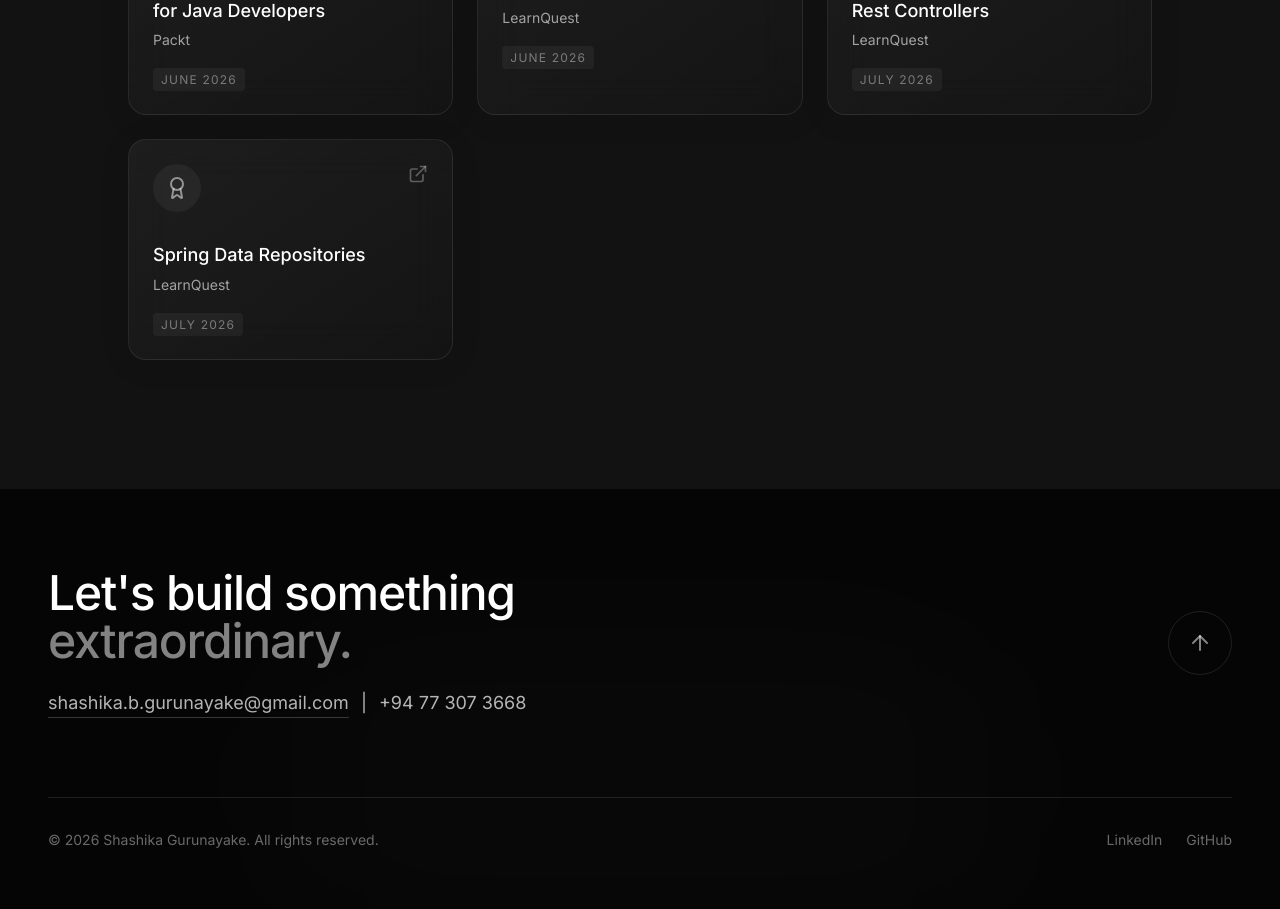
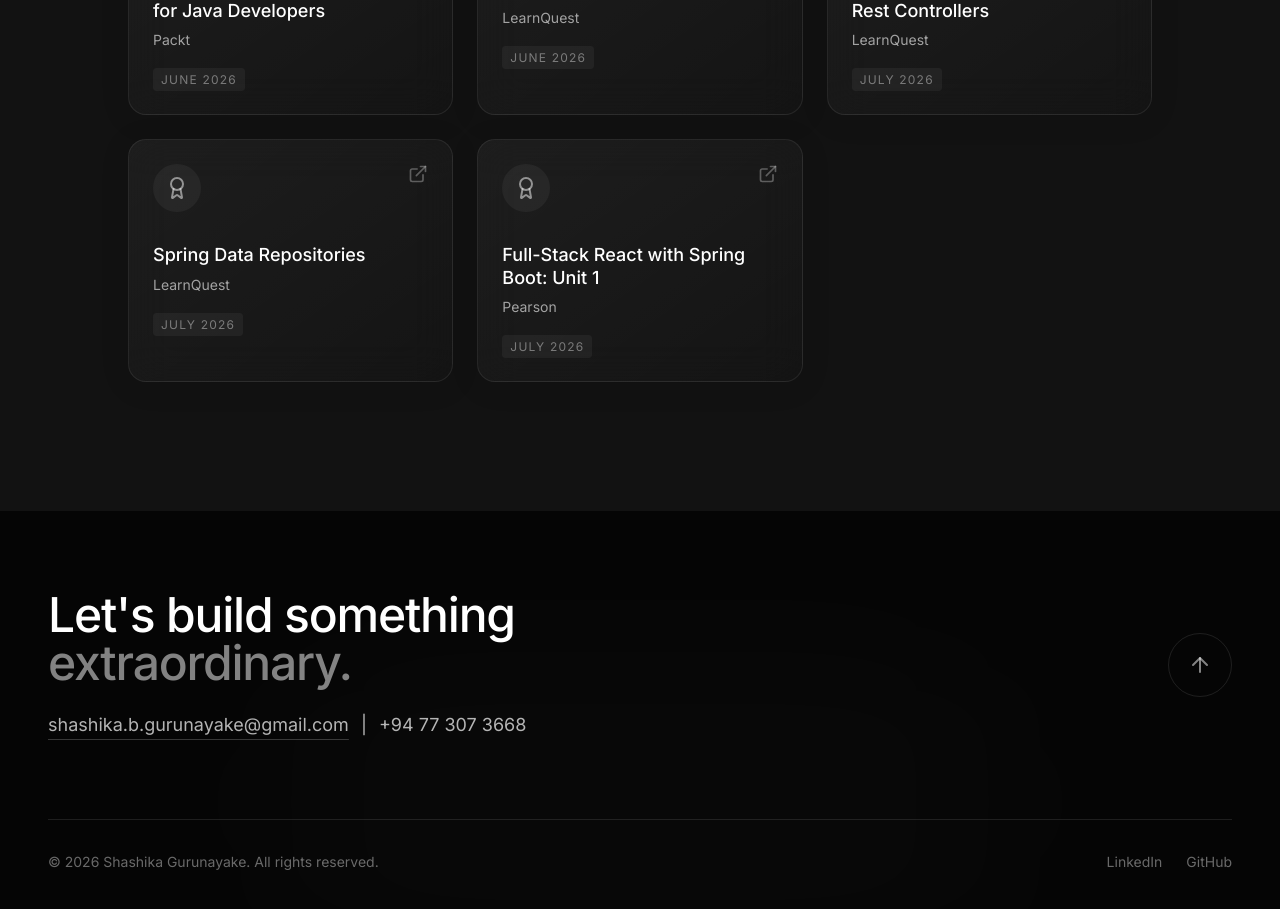
Before and after one commit to SHASHI4368/Portfolio, a Next.js app: page / in a window 1280 px wide. Shown: the part 9960-10869 px from the top of the page. Built offline with nearby package versions, Linux system fonts and the light colour scheme.

Commit message:
new certificate added

```diff
--- a/src/components/sections/Certificates.tsx
+++ b/src/components/sections/Certificates.tsx
@@ -27,6 +27,12 @@ const CERTIFICATES = [
     institution: "LearnQuest",
     date: "July 2026",
     link: "https://coursera.org/share/4084ed56326de06610b95beff9ee8e6d",
+  },
+  {
+    name: "Full-Stack React with Spring Boot: Unit 1",
+    institution: "Pearson",
+    date: "July 2026",
+    link: "https://coursera.org/share/29bfd7488b1590ebf8adae100beff2a4",
   },
 ];
 
```
